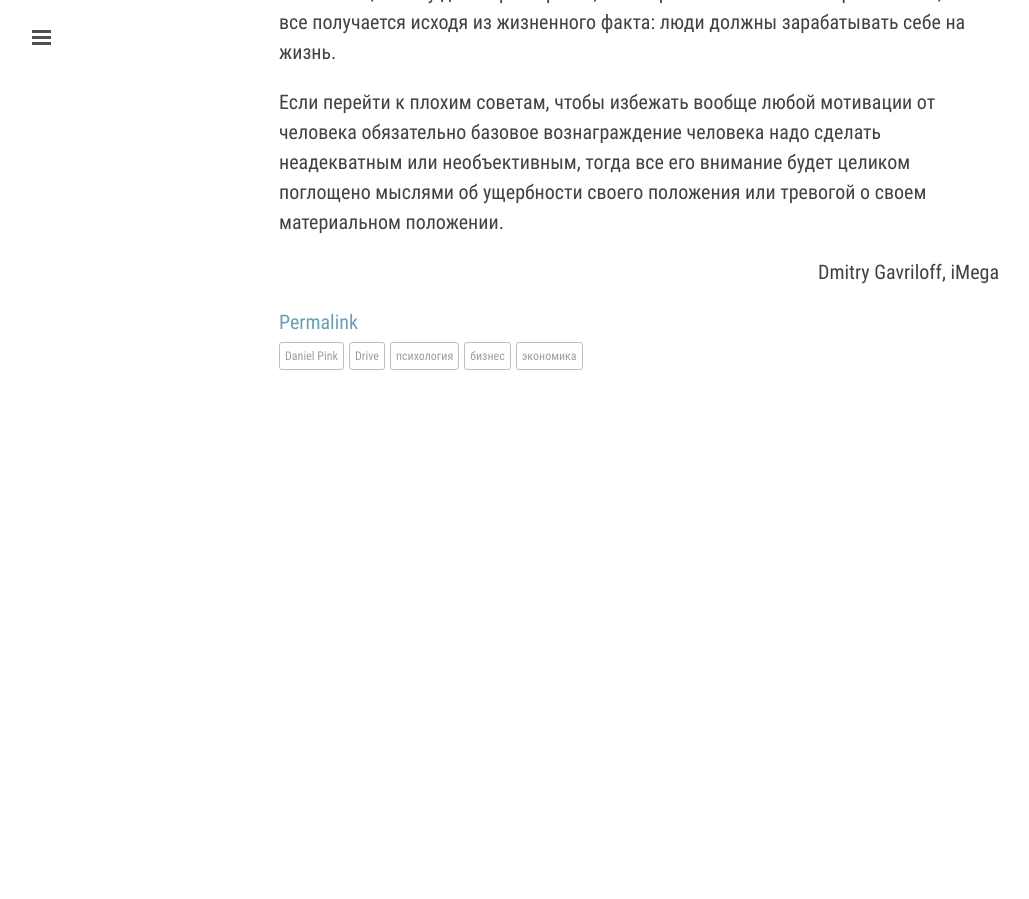
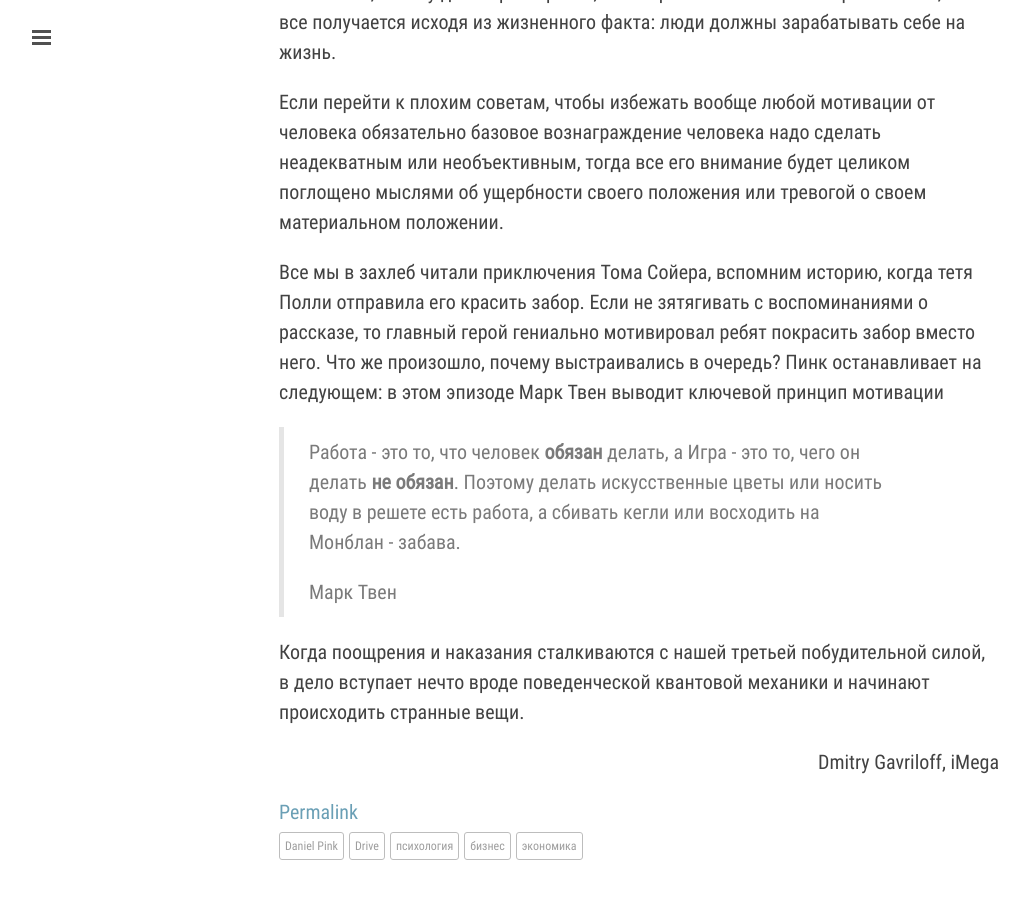
Before and after one commit to iMega/imega.github.io, a Jekyll site: the page built from _posts/2016-12-30-daniel-pink-drive.md, in a window 1280 px wide and 900 px high, scrolled down 1075 px. Shown: the whole window, without its empty margins (1-1030 px from the left). Built offline with Jekyll 4.4.1, drawn with Linux system fonts in a browser that asks for light colours; comment, search, counter and statistics services are not loaded; before the commit the page ends 1498 px from its top, so only the background shows below that.

Commit message:
daniel pink drive

```diff
--- a/_posts/2016-12-30-daniel-pink-drive.md
+++ b/_posts/2016-12-30-daniel-pink-drive.md
@@ -47,3 +47,18 @@ tags:
 обязательно базовое вознаграждение человека надо сделать неадекватным или
 необъективным, тогда все его внимание будет целиком поглощено мыслями об
 ущербности своего положения или тревогой о своем материальном положении.
+
+Все мы в захлеб читали приключения Тома Сойера, вспомним историю, когда тетя
+Полли отправила его красить забор. Если не зятягивать с воспоминаниями о
+рассказе, то главный герой гениально мотивировал ребят покрасить забор вместо
+него. Что же произошло, почему выстраивались в очередь? Пинк останавливает на
+следующем: в этом эпизоде Марк Твен выводит ключевой принцип мотивации
+
+>Работа - это то, что человек **обязан** делать,
+>а Игра - это то, чего он делать **не обязан**.
+>Поэтому делать искусственные цветы или носить воду в решете есть работа,
+>а сбивать кегли или восходить на Монблан - забава.
+>
+>Марк Твен
+
+Когда поощрения и наказания сталкиваются с нашей третьей побудительной силой, в дело вступает нечто вроде поведенческой квантовой механики и начинают происходить странные вещи.
```
